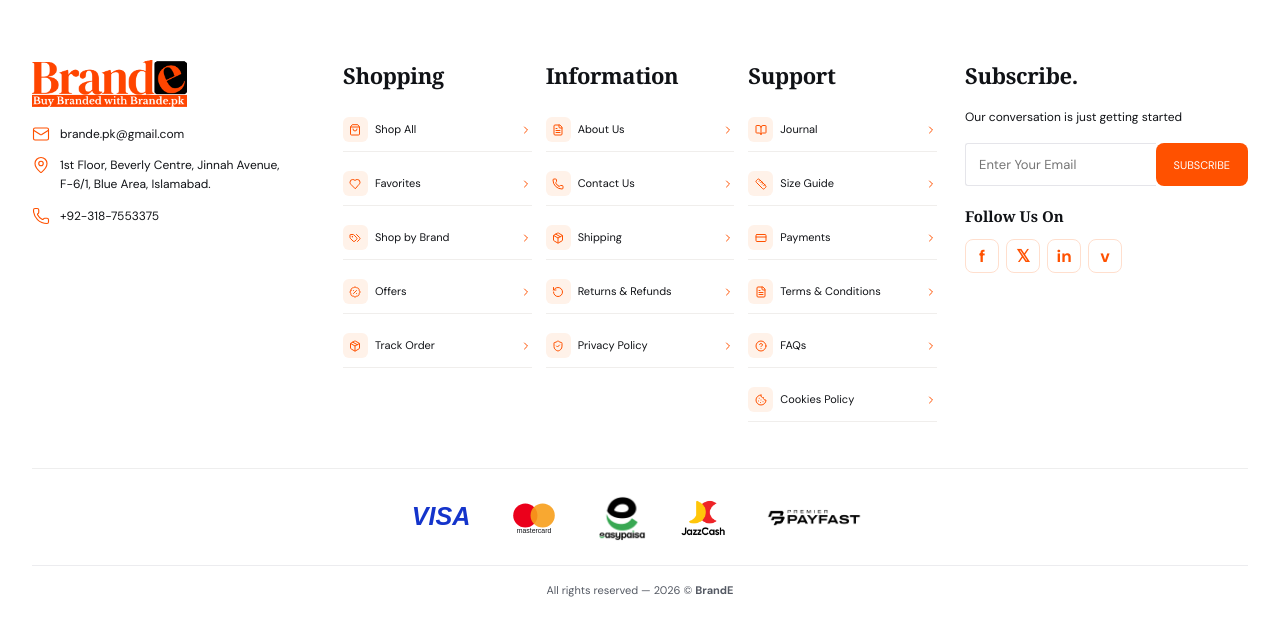
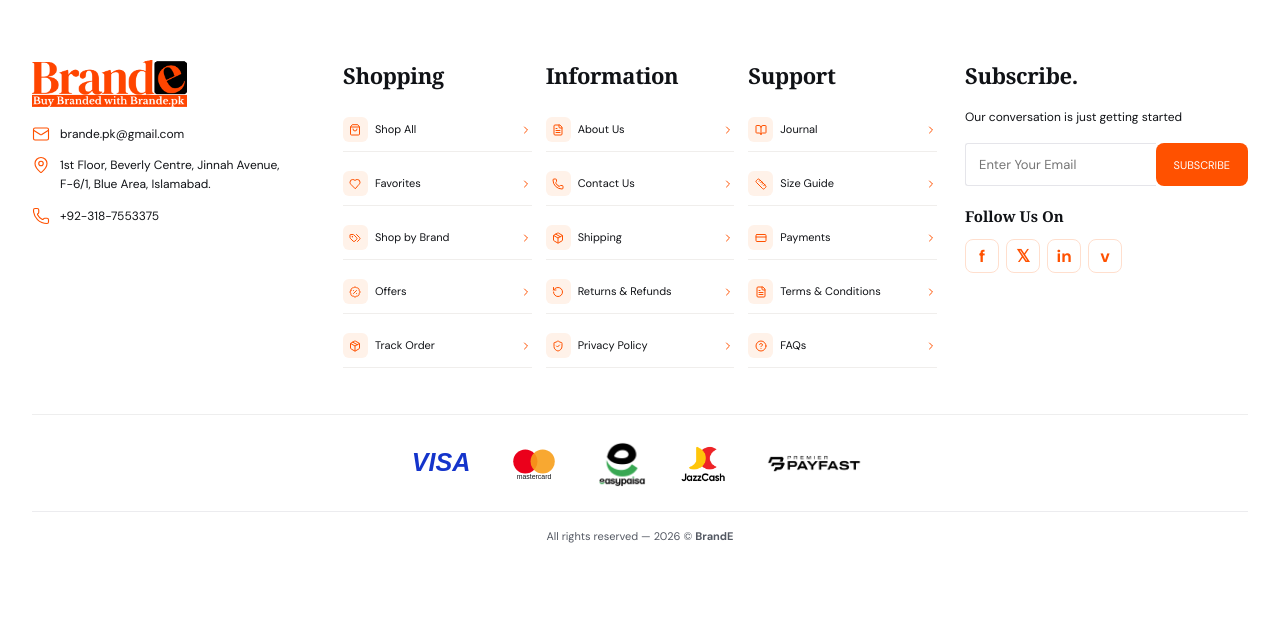
Before and after one commit to WAJAHATSAL33M/Brandifya, a Next.js app: page /cart in a window 1280 px wide. Shown: the part 804-1435 px from the top of the page. After the commit the page ends 1381 px from the top, so only its background shows below. Built offline with nearby package versions, Linux system fonts and the light colour scheme; no server answers; the database is empty.

Commit message:
Balance footer columns with five links each

```diff
--- a/app/store-footer.tsx
+++ b/app/store-footer.tsx
@@ -2,7 +2,7 @@
 import Link from "next/link";
 import { storeContact, storeContactMessage } from "../lib/store-contact";
 import { useEffect, useRef, useState } from "react";
-import { Mail, MapPin, Phone, ChevronRight, X, Check, ShoppingBag, Heart, Tags, BadgePercent, Package, FileText, RotateCcw, ShieldCheck, BookOpen, Ruler, CreditCard, CircleHelp, Cookie } from "lucide-react";
+import { Mail, MapPin, Phone, ChevronRight, X, Check, ShoppingBag, Heart, Tags, BadgePercent, Package, FileText, RotateCcw, ShieldCheck, BookOpen, Ruler, CreditCard, CircleHelp } from "lucide-react";
 const policies: Record<string,string> = {
   "Size Guide": "Product-specific measurements and fit guidance will be supplied with the final catalog.",
   "Gift Cards": "Gift cards are not currently available.",
@@ -68,7 +68,6 @@ export default function StoreFooter({live=false}:{live?:boolean}) {
                 <Link href="/payments"><span className="footer-link-icon"><CreditCard size={15} aria-hidden="true" /></span><span>Payments</span><ChevronRight className="footer-link-arrow" size={13} aria-hidden="true" /></Link>
                 <Link href="/terms-and-conditions"><span className="footer-link-icon"><FileText size={15} aria-hidden="true" /></span><span>Terms & Conditions</span><ChevronRight className="footer-link-arrow" size={13} aria-hidden="true" /></Link>
                 <Link href="/faq"><span className="footer-link-icon"><CircleHelp size={15} aria-hidden="true" /></span><span>FAQs</span><ChevronRight className="footer-link-arrow" size={13} aria-hidden="true" /></Link>
-                <Link href="/cookies-policy"><span className="footer-link-icon"><Cookie size={15} aria-hidden="true" /></span><span>Cookies Policy</span><ChevronRight className="footer-link-arrow" size={13} aria-hidden="true" /></Link>
               </div>
             </div>
             <div className="hp-newsletter">
```
